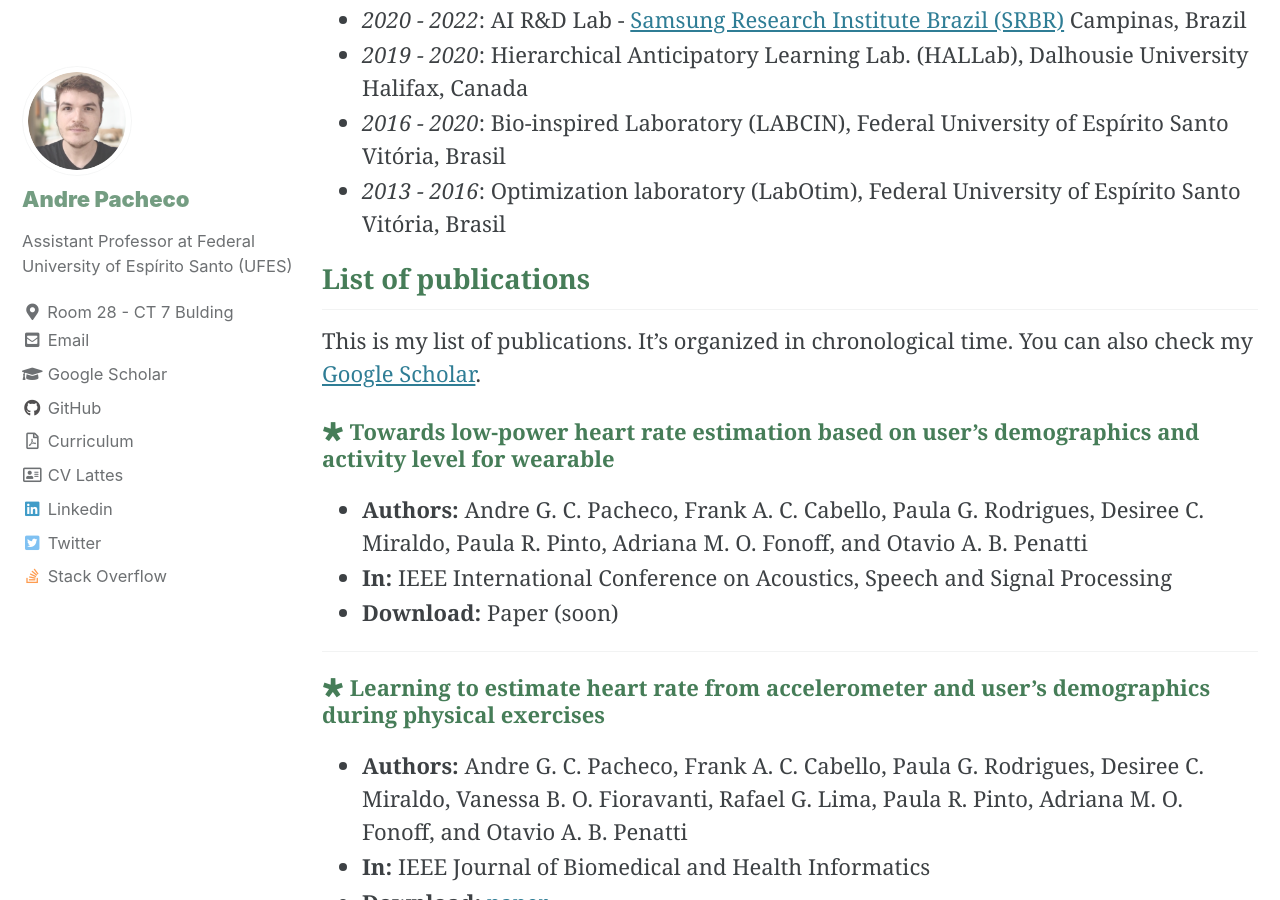
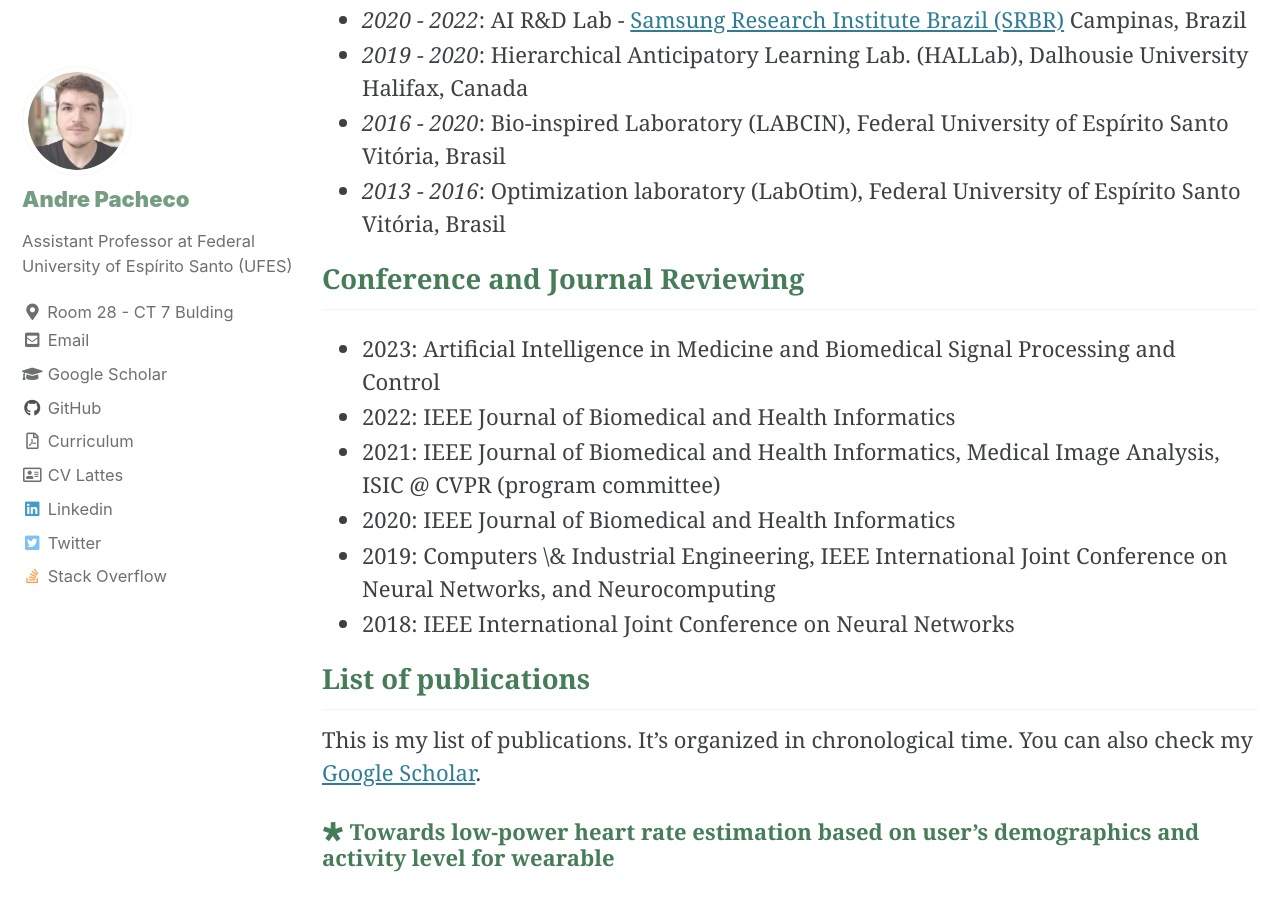
Before and after one commit to paaatcha/paaatcha.github.io, a Jekyll site: the page built from _pages/research.md, in a window 1280 px wide and 900 px high, scrolled down 971 px. Built offline with Jekyll 4.4.1, drawn with Linux system fonts in a browser that asks for light colours; cached includes are drawn as plain includes.

Commit message:
including research service

```diff
--- a/_data/navigation.yml
+++ b/_data/navigation.yml
@@ -2,7 +2,7 @@
 main:
   - title: "Home 🏠"
     url: /
-  - title: "Profile 🧐"
+  - title: "Profile 🗒️"
     url: /profile/
   - title: "Research 🔬"
     url: /research/
--- a/_pages/research.md
+++ b/_pages/research.md
@@ -33,6 +33,14 @@ I've worked in the following research groups:
 - *2016 - 2020*: Bio-inspired Laboratory (LABCIN), Federal University of Espírito Santo Vitória, Brasil
 - *2013 - 2016*: Optimization laboratory (LabOtim), Federal University of Espírito Santo Vitória, Brasil
 
+
+## Conference and Journal Reviewing
+- 2023: Artificial Intelligence in Medicine and Biomedical Signal Processing and Control
+- 2022: IEEE Journal of Biomedical and Health Informatics
+- 2021: IEEE Journal of Biomedical and Health Informatics, Medical Image Analysis, ISIC @ CVPR (program committee)
+- 2020: IEEE Journal of Biomedical and Health Informatics
+- 2019: Computers \& Industrial Engineering, IEEE International Joint Conference on Neural Networks, and Neurocomputing
+- 2018: IEEE International Joint Conference on Neural Networks
 
 
 ## List of publications
```
Also changed, not shown: _pages/profile.md (+1 -1 lines).
